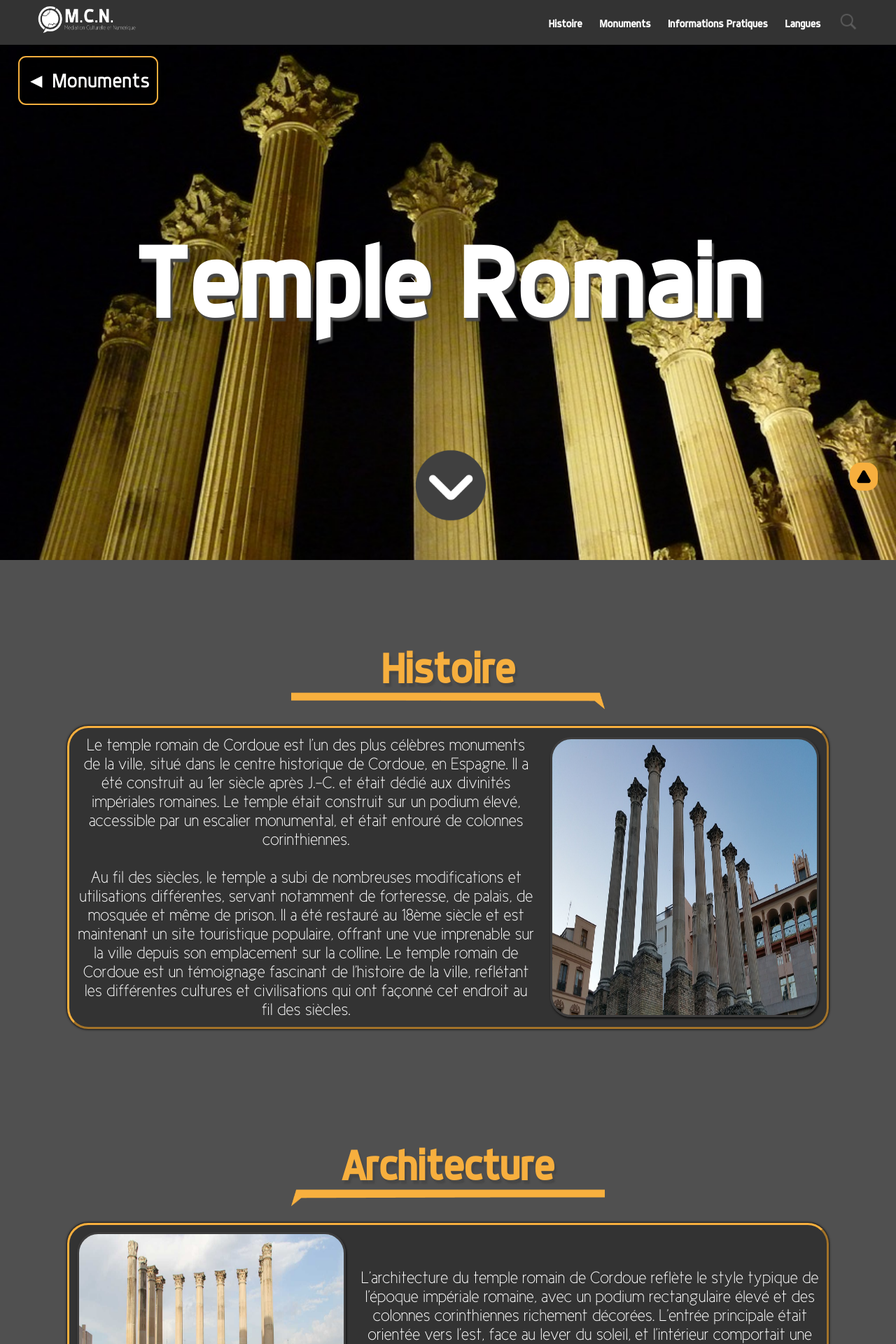
After one commit to Thiiiv/SAE2.05, a PHP site: page /data/pages/monuments/templeromain.php in a window 1280 px wide. The commit adds this page. Shown: the top 1920 px of the page at 70% size. Run offline with PHP 8.4, Linux system fonts and the light colour scheme.

Commit message:
Add files via upload

```diff
--- a/data/pages/connexion.php
+++ b/data/pages/connexion.php
@@ -3,7 +3,7 @@ session_start();
 
 if ( (!isset($_POST['email'])) || (!isset($_POST['motdepasse'])) || $_POST['email'] == "" || $_POST['motdepasse'] == "" ) {
     $_SESSION['ok'] = false;
-    header('location:connexion.php');
+    header('location:formconnexion.php');
 } else {
     $_SESSION['email'] = $_POST['email'];
 
@@ -23,10 +23,10 @@ if ( (!isset($_POST['email'])) || (!isset($_POST['motdepasse'])) || $_POST['emai
 
         $_SESSION['id'] = $resultat['id'];
         $_SESSION['statut'] = $resultat['typeutilisateur'];
-        header('location:index.php');
+        header('location:../../index.php');
         } else {
         $_SESSION['ok'] = false;
-        header('location:connexion.php');
+        header('location:formconnexion.php');
 
     }
 }
--- a/data/pages/formconnexion.php
+++ b/data/pages/formconnexion.php
@@ -41,6 +41,7 @@
             width: 20vw;
             height : 4vh;
             border: none;
+            text-align: center;
         }
         .form form #submit {
             border-radius : 50px;
--- /dev/null
+++ b/data/pages/monuments/templeromain.php
@@ -0,0 +1,137 @@
+<!DOCTYPE html>
+<html lang="fr">
+
+<head>
+    <meta charset="UTF-8">
+    <meta http-equiv="X-UA-Compatible" content="IE=edge">
+    <meta name="viewport" content="width=device-width, initial-scale=1.0">
+    <link rel="stylesheet" href="https://cdnjs.cloudflare.com/ajax/libs/font-awesome/5.15.3/css/all.min.css"
+        integrity="sha512-iBBXm8fW90+nuLcSKlbmrPcLa0OT92xO1BIsZ+ywDWZCvqsWgccV3gFoRBv0z+8dLJgyAHIhR35VZc2oM/gI1w=="
+        crossorigin="anonymous" referrerpolicy="no-referrer" />
+    <script src="../../script/barre.js"></script>
+    <link rel="stylesheet" href="../../style/style.css" />
+    <link rel="stylesheet" href="../../style/monuments.css" />
+    <link rel="shotcut icon" href="../../images/favicon.png">
+    <title>Temple Romain</title>
+</head>
+
+<body>
+    <header>
+        <nav>
+            <!-- LOGO -->
+            <div class="logo">
+                <a href="../../../index.php">
+                    <img class="logotype" src="../../images/logo.png" alt="logo" />
+                </a>
+            </div>
+            <!-- Menu responsive -->
+            <div class="container nav-container">
+                <input class="checkbox" type="checkbox" name="" id="check" />
+                <div class="hamburger-lines">
+                    <span class="line line1"></span>
+                    <span class="line line2"></span>
+                    <span class="line line3"></span>
+                </div>
+                <ul class="menu-items">
+                    <li><a href="../histoire.php"><button>Histoire</button></a></li>
+                    <li><a href="../monuments.php"><button>Monuments</button></a></li>
+                    <li><a href="../evenements.php"><button>Informations Pratiques</button></a>
+                        <ul>
+                            <li><a href="../evenements.php"><button>Evenements</button></a>
+                            </li>
+                            <li><a href="../activite.php"><button>Activités</button></a>
+                            </li>
+                            <li><a href="../voyages.php"><button>Voyages</button></a>
+                            </li>
+                            <li><a href="../carte.php"><button>Carte</button></a></li>
+                        </ul>
+                    </li>
+                    <li><button>Langues</button>
+                        <ul>
+                            <li><a href="../anglais/ANGAccueil.html"><button><img src="../../images/Eng.webp" width="40"></button></a>
+                            </li>
+                            <li><a href="../../../index.php"><button><img src="../../images/FR.png" width="40"></button></a></li>
+                        </ul>
+                    </li>
+                    <li><a href="#"><button><img src="../../images/recherche.png" width="30"></button></a></li>
+                </ul>
+            </div>
+            <!-- Menu -->
+        </nav>
+        <div id="barre"></div>
+    </header>
+
+    <div class="flexboxcolonne">
+        <div id="fond" style="background-image: url('../../images/monuments/templeromainfond.jpg');">>
+            <a id="boutonretour" href="../monuments.php">
+                <p>◄ Monuments</p>
+            </a>
+            <h1>Temple Romain</h1>
+            <a style="margin-top: 75vh;" href="#content"><img id="flechebas" class="shake-vertical"
+                    src="../../images/flecheversbas.png"></a>
+        </div>
+
+        <div id="content" class="partie">
+            <h3>Histoire</h3>
+            <img class="transition reversetransition" src="../../images/sous_titre.png">
+
+            <div class="contenu droite">
+                <p>
+                Le temple romain de Cordoue est l'un des plus célèbres monuments de la ville, situé dans le centre historique de Cordoue, en Espagne. Il a été construit au 1er siècle après J.-C. et était dédié aux divinités impériales romaines. Le temple était construit sur un podium élevé, accessible par un escalier monumental, et était entouré de colonnes corinthiennes.
+<br><br>
+Au fil des siècles, le temple a subi de nombreuses modifications et utilisations différentes, servant notamment de forteresse, de palais, de mosquée et même de prison. Il a été restauré au 18ème siècle et est maintenant un site touristique populaire, offrant une vue imprenable sur la ville depuis son emplacement sur la colline. Le temple romain de Cordoue est un témoignage fascinant de l'histoire de la ville, reflétant les différentes cultures et civilisations qui ont façonné cet endroit au fil des siècles.
+                </p>
+                <img src="../../images/monuments/templeromainhistoire.jpg">
+            </div>
+
+        </div>
+
+        <div class="partie">
+            <h3>Architecture</h3>
+            <img class="transition" src="../../images/sous_titre.png">
+            <div class="contenu gauche">
+                <img src="../../images/monuments/templeromainarchitecture.jpg">
+                <p>
+                L'architecture du temple romain de Cordoue reflète le style typique de l'époque impériale romaine, avec un podium rectangulaire élevé et des colonnes corinthiennes richement décorées. L'entrée principale était orientée vers l'est, face au lever du soleil, et l'intérieur comportait une cella abritant la statue des divinités romaines.
+<br><br>
+Au fil des siècles, le temple a subi des modifications pour s'adapter à différents usages, mais son architecture initiale est toujours visible aujourd'hui. C'est un exemple fascinant de l'adaptation des bâtiments à travers l'histoire et de l'influence de l'architecture romaine dans la région.
+                </p>
+            </div>
+        </div>
+    </div>
+        <!-- Bouton retour en haut -->
+        <div class="retour">
+        <a href="#" class="haut"></a>
+    </div>
+    <!-- Footer -->
+    <div class="footer">
+        <div class="first-part">
+            <div class="lien-utile">
+                <a href="#title-utile" id="title-utile">Liens utiles</a>
+                <br>
+                <a href="https://twitter.com/CordoueWeb"><img src="../../images/twitter.webp" alt="Twitter" id="twitter"></a>
+            </div>
+            <div class="ecole">
+                <a href="#title-ecole" id="title-ecole">Notre école</a>
+                <br>
+                <a href="https://iut.univ-gustave-eiffel.fr/">IUT de Marne-la-Vallée</a>
+            </div>
+            <div class="mention">
+                <a href="#title-mention" id="title-mention">Mentions légales</a>
+                <br>
+                <p>© 2022/2023</p>
+            </div>
+        </div>
+        <div class="second-part">
+            <div class="partenaire">
+                <img src="../../images/Univ.png" />
+                <img src="../../images/unsplash.png" />
+                <img src="../../images/pexels.png" />
+                <img src="../../images/unesco_vrai.png" />
+            </div>
+        </div>
+    </div>
+
+</body>
+
+</html>
--- a/data/style/style.css
+++ b/data/style/style.css
@@ -336,9 +336,11 @@ nav .logo h1 {
 	background-color: var(--main-bg-color);
 	color: rgb(248, 248, 248);
     z-index: 5;
-    position: absolute;
+    position: relative;
     height: 80vh;
     width: 100%;
+    transform: translateY(25%);
+
 }
 .first-part {
     display: flex;
```
Also changed, not shown: data/pages/evenements.php (+1 -113 lines), index.php (line endings or trailing spaces), 1 other file.
